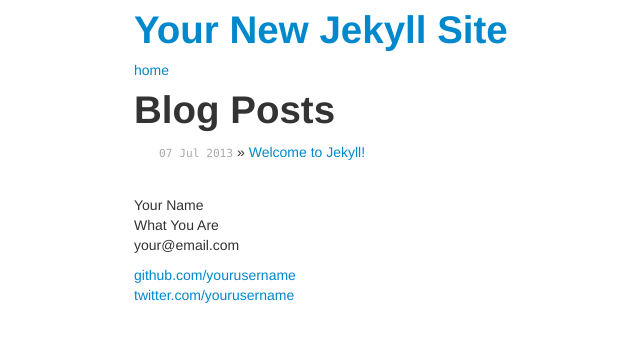
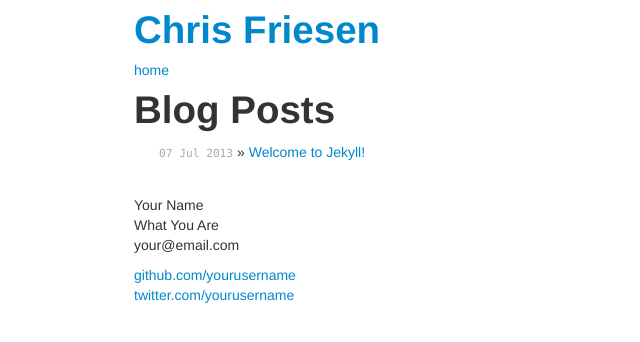
Before and after one commit to friesencr/chrisfriesen_com, a Jekyll site: the page built from index.html, in a window 1280 px wide. Shown: the top 342 px of the page, without its empty margins (36-676 px from the left). Built offline with Jekyll 4.4.1, drawn with Linux system fonts in a browser that asks for light colours.

```diff
--- /dev/null
+++ b/Gemfile
@@ -0,0 +1,2 @@
+source 'https://rubygems.org'
+gem 'github-pages'
--- a/_config.yml
+++ b/_config.yml
@@ -1,2 +1,2 @@
-name: Your New Jekyll Site
-pygments: true
+name: Chris Friesen
+highlighter: true
```
Also changed, not shown: Gemfile.lock (added).
